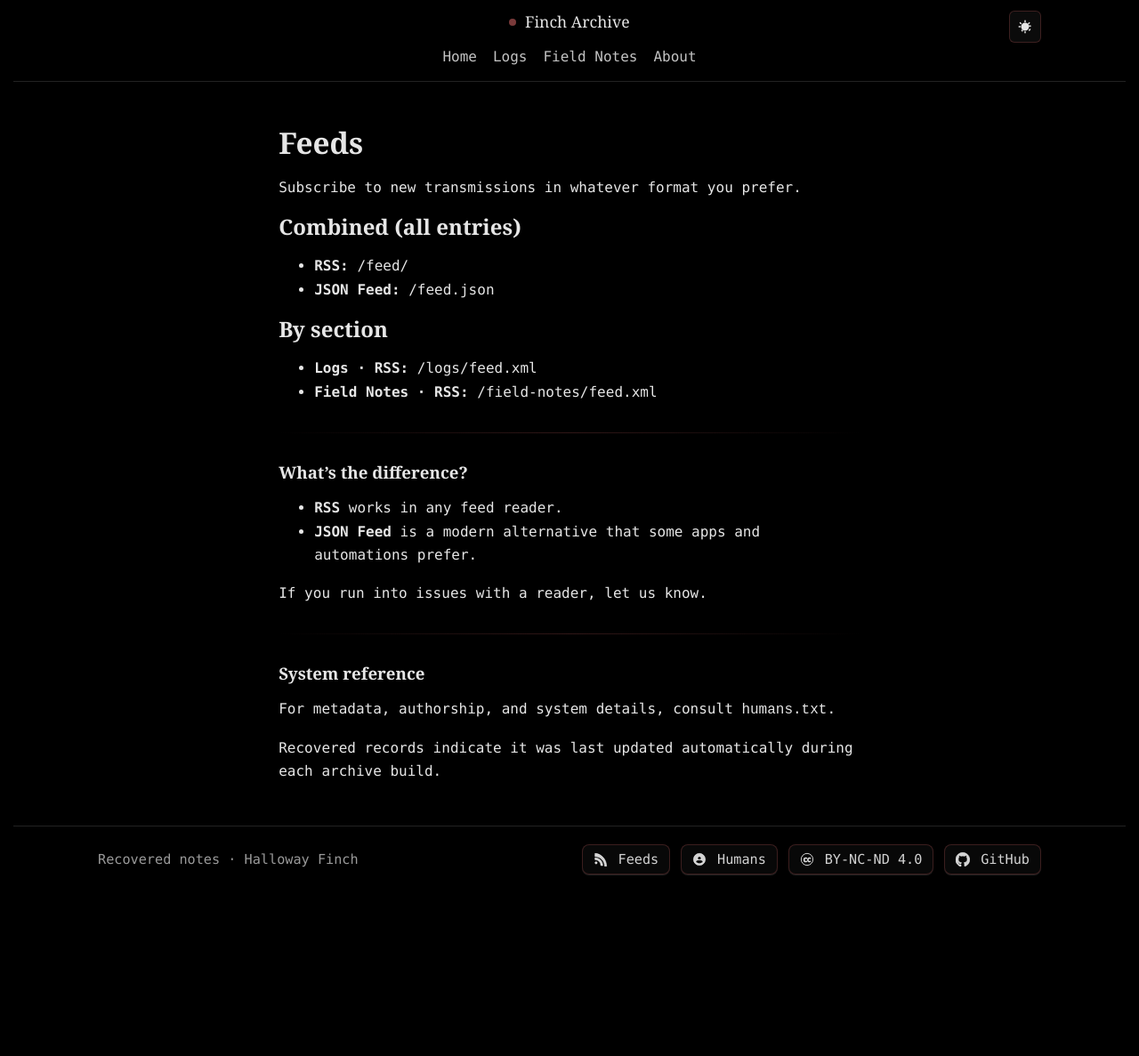
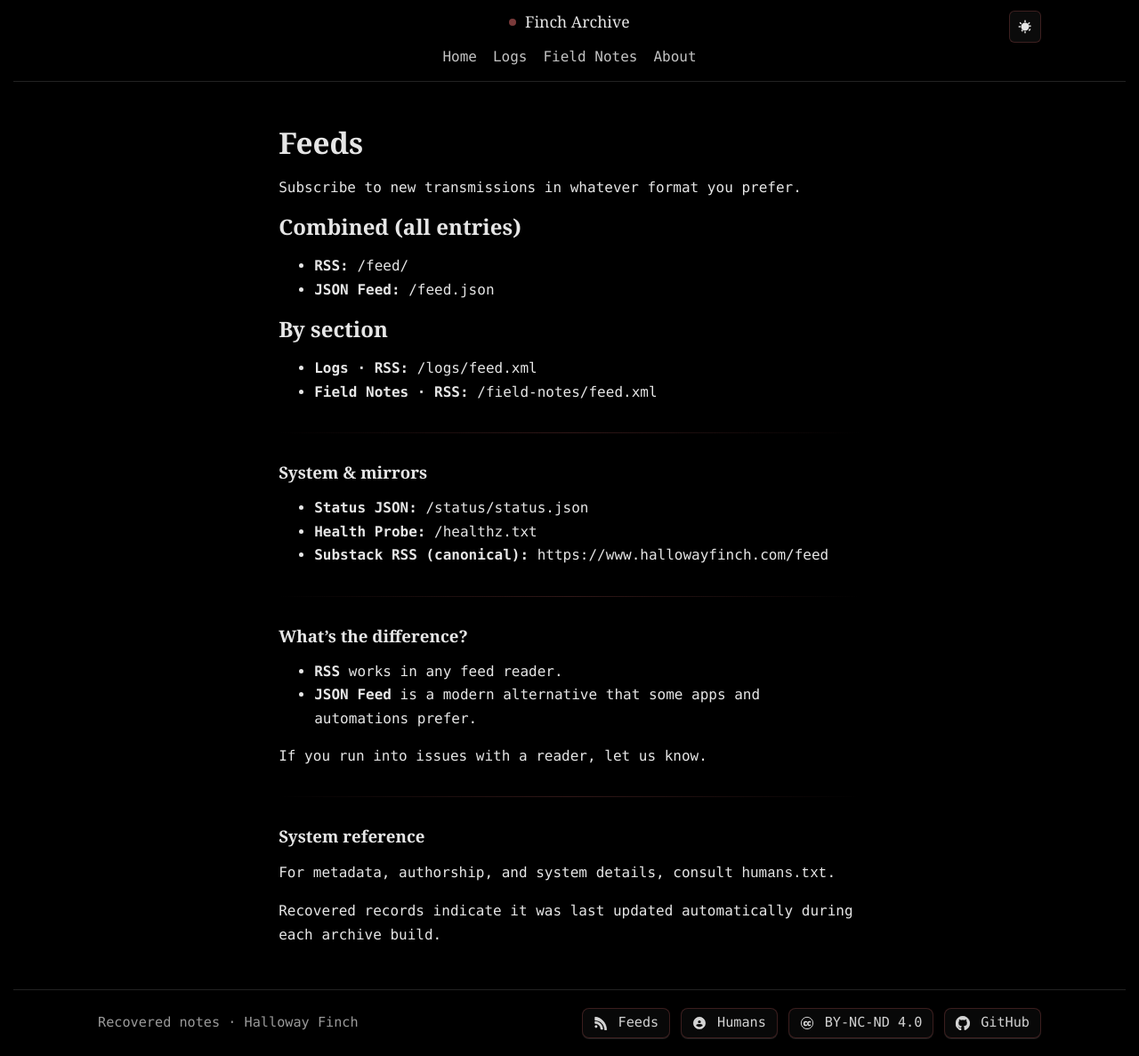
Before and after one commit to HallowayFinch/fincharchive.com, a Jekyll site: the page built from feeds/index.md, in a window 1280 px wide and 1187 px high. Shown: the whole window at 89% size. Built offline with Jekyll 4.4.1, drawn with Linux system fonts in a browser that asks for light colours.

Commit message:
Update index.md

```diff
--- a/feeds/index.md
+++ b/feeds/index.md
@@ -18,6 +18,13 @@ Subscribe to new transmissions in whatever format you prefer.
 
 ---
 
+### System & mirrors
+- **Status JSON:** <a href="{{ '/status/status.json' | absolute_url }}">/status/status.json</a>
+- **Health Probe:** <a href="{{ '/healthz.txt' | absolute_url }}">/healthz.txt</a>
+- **Substack RSS (canonical):** <a href="https://www.hallowayfinch.com/feed">https://www.hallowayfinch.com/feed</a>
+
+---
+
 ### What’s the difference?
 
 - **RSS** works in any feed reader.
```
